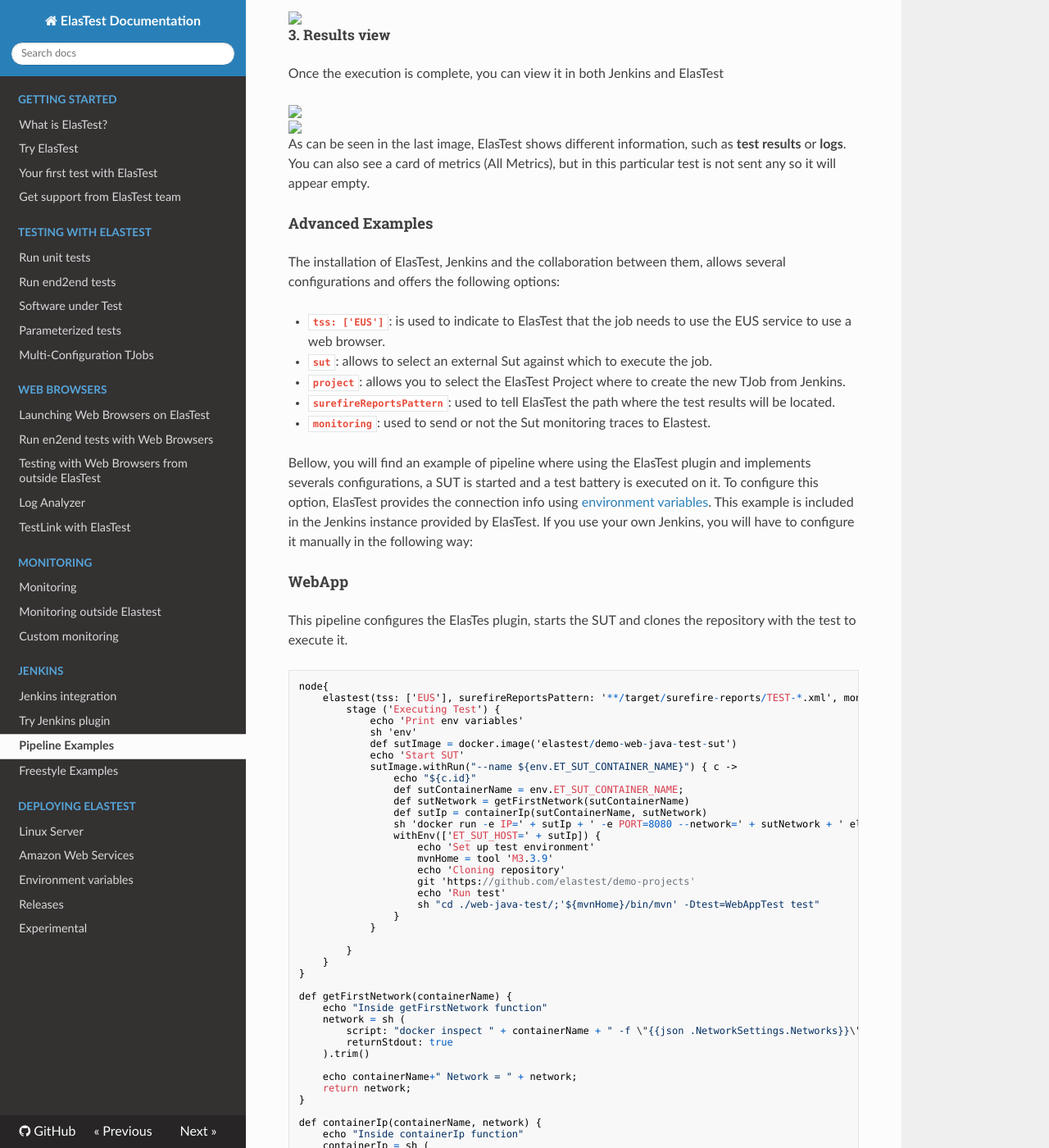
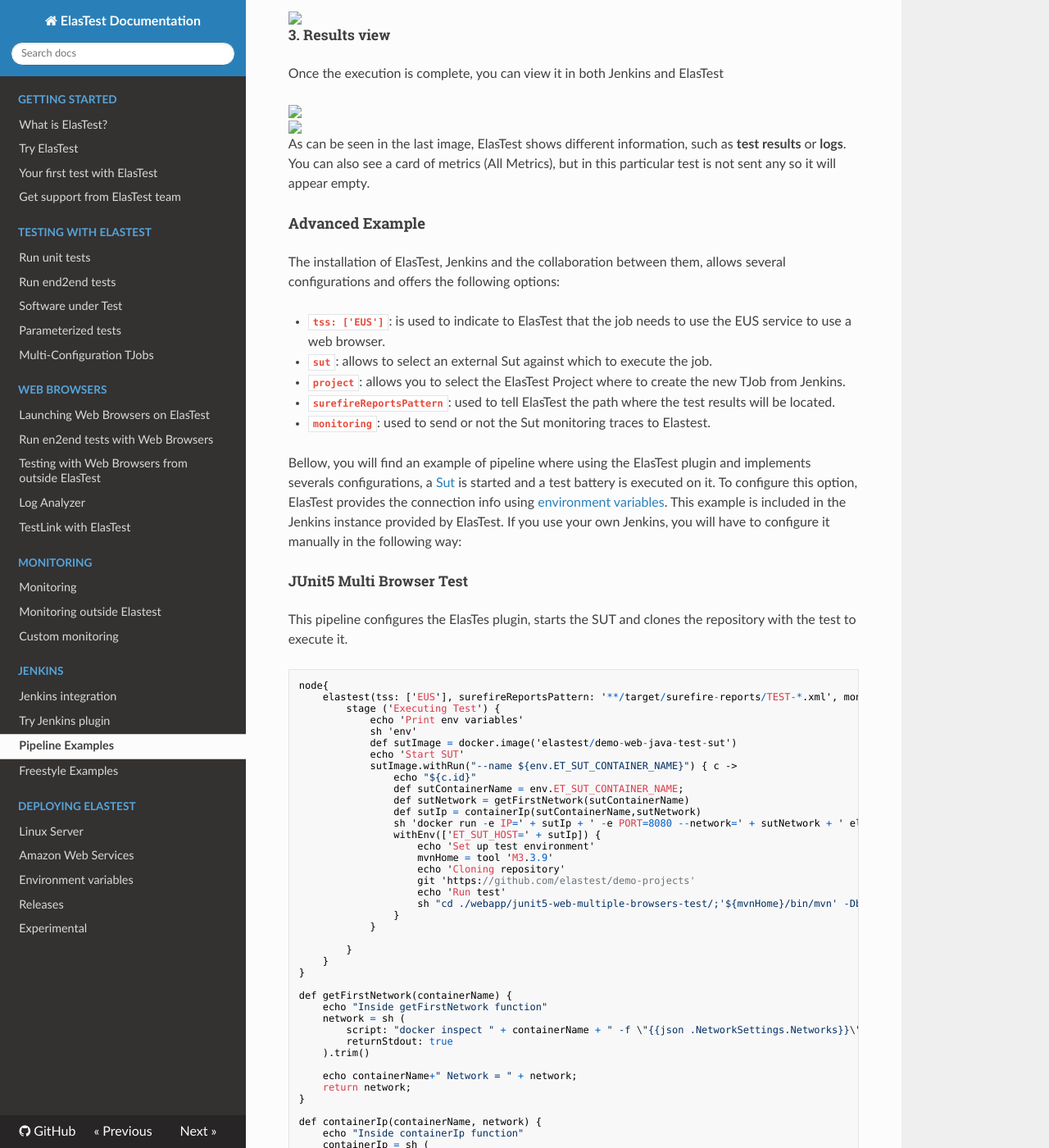
Before and after one commit to elastest/elastest.io-docs, an MkDocs documentation site: the page built from docs/jenkins/pipeline.md, in a window 1280 px wide and 1400 px high, scrolled down 1999 px. Shown: the whole window at 82% size. Built offline with MkDocs 1.6.1, drawn with Linux system fonts in a browser that asks for light colours; nearby versions of some CDN libraries; old or Windows-style settings are respelled for this version of MkDocs; some of the changed text lies outside the part shown.

Commit message:
preparing 1.0.0-beta4 => Jenkins

````diff
--- a/docs/jenkins/pipeline.md
+++ b/docs/jenkins/pipeline.md
@@ -125,7 +125,11 @@
 
 As can be seen in the last image, ElasTest shows different information, such as **test results** or **logs**. You can also see a card of metrics (All Metrics), but in this particular test is not sent any so it will appear empty.
 
-<h4 class="holder-subtitle link-top">Advanced Examples</h4>
+<!-- ******************************** -->
+<!-- ******* Advanced Example ******* -->
+<!-- ******************************** -->
+
+<h4 class="holder-subtitle link-top">Advanced Example</h4>
 
 The installation of ElasTest, Jenkins and the collaboration between them, allows several configurations and offers the following options:
 
@@ -135,16 +139,16 @@
 -   **`surefireReportsPattern`**: used to tell ElasTest the path where the test results will be located.
 -   **`monitoring`**: used to send or not the Sut monitoring traces to Elastest.
 
-Bellow, you will find an example of pipeline where using the ElasTest plugin and implements severals configurations, a SUT is started and a test battery is executed on it.
+Bellow, you will find an example of pipeline where using the ElasTest plugin and implements severals configurations, a [Sut](/testing/sut) is started and a test battery is executed on it.
 To configure this option, ElasTest provides the connection info using [environment variables](/testing/environment-variables). This example is included in the Jenkins instance provided by ElasTest. If you use your own Jenkins, you will have to configure it manually in the following way:
 
-<h4 class="small-subtitle">WebApp</h4>
+<h5 class="small-subtitle">JUnit5 Multi Browser Test</h5>
 
 This pipeline configures the ElasTes plugin, starts the SUT and clones the repository with the test to execute it.
 
 ```
 node{
-    elastest(tss: ['EUS'], surefireReportsPattern: '**/target/surefire-reports/TEST-*.xml', monitoring: true) {
+    elastest(tss: ['EUS'], surefireReportsPattern: '**/target/surefire-reports/TEST-*.xml', monitoring: true, project: 'Jenkins Examples') {
         stage ('Executing Test') {
             echo 'Print env variables'
             sh 'env'
@@ -154,7 +158,7 @@
                 echo "${c.id}"
                 def sutContainerName = env.ET_SUT_CONTAINER_NAME;
                 def sutNetwork = getFirstNetwork(sutContainerName)
-                def sutIp = containerIp(sutContainerName, sutNetwork)
+                def sutIp = containerIp(sutContainerName,sutNetwork)
                 sh 'docker run -e IP=' + sutIp + ' -e PORT=8080 --network=' + sutNetwork + ' elastest/etm-check-service-up'
                 withEnv(['ET_SUT_HOST=' + sutIp]) {
                     echo 'Set up test environment'
@@ -162,7 +166,7 @@
                     echo 'Cloning repository'
                     git 'https://github.com/elastest/demo-projects'
                     echo 'Run test'
-                    sh "cd ./web-java-test/;'${mvnHome}/bin/mvn' -Dtest=WebAppTest test"
+                    sh "cd ./webapp/junit5-web-multiple-browsers-test/;'${mvnHome}/bin/mvn' -Dbrowser=chrome -DforkCount=0 test"
                 }
             }
 
@@ -195,15 +199,16 @@
 
 The example above can be split into the following sections:
 
--   **ElasTest plugin configuration** : You can choose to send the logs of your build
+-   **ElasTest plugin block with configuration** : this block will contain all the steps that the test must follow, as well as the necessary configuration.
 
 <p></p>
 
 ```
 node{
-    elastest() {
+    elastest(tss: ['EUS'], surefireReportsPattern: '**/target/surefire-reports/TEST-*.xml', monitoring: true, project: 'Jenkins Examples') {
         .......
-    {
+    }
+}
 ```
 
 <p></p>
@@ -213,8 +218,8 @@
 
 ```
 def sutImage = docker.image('elastest/demo-web-java-test-sut')
-            echo 'Start SUT'
-            sutImage.withRun("--name ${env.ET_SUT_CONTAINER_NAME}") { c ->
+echo 'Start SUT'
+sutImage.withRun("--name ${env.ET_SUT_CONTAINER_NAME}") { c ->
 ```
 
 <p></p>
@@ -238,17 +243,12 @@
 ```
 ....
 withEnv(['ET_SUT_HOST=' + sutIp]) {
-            echo 'Set up test environment'
-            mvnHome = tool 'M3.3.9'
-            echo 'Cloning repository'
-            git 'https://github.com/elastest/demo-projects'
-            echo 'Run test'
-            sh "cd ./web-java-test/;'${mvnHome}/bin/mvn' -Dtest=WebAppTest test"
-        }
+    echo 'Set up test environment'
+    mvnHome = tool 'M3.3.9'
+    echo 'Cloning repository'
+    git 'https://github.com/elastest/demo-projects'
+    echo 'Run test'
+    sh "cd ./webapp/junit5-web-multiple-browsers-test/;'${mvnHome}/bin/mvn' -Dbrowser=chrome -DforkCount=0 test"
+}
 ....
 ```
-
-<div class="range range-xs-center warning-range">
-  <div class="cell-xs-4 cell-lg-1 cell-lg-push-1" style="text-align: center;"><span class="icon mdi mdi-information-outline warning-span"></span></div>
-  <div class="cell-xs-8 cell-lg-11 cell-lg-push-11 warning-text"><p><i>You can refresh your mind visiting our tutorial <a href="/docs/testing/e2e-rest">How implement a test</a>.</i></p></div>
-</div>
````
Also changed, not shown: other parts of docs/jenkins/pipeline.md (+3 -3 lines), docs/jenkins/freestyle.md (+1 -1 lines).
